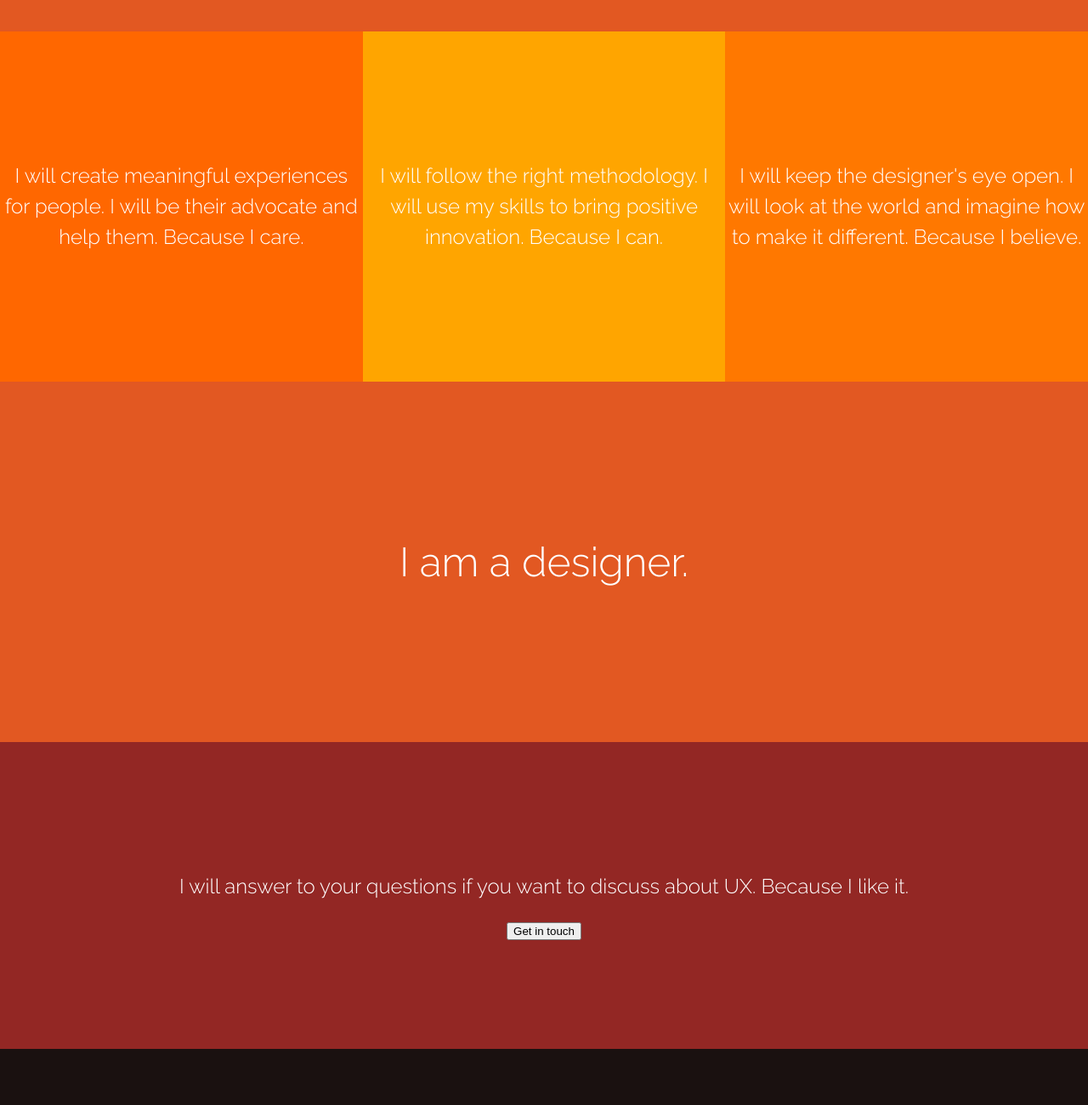
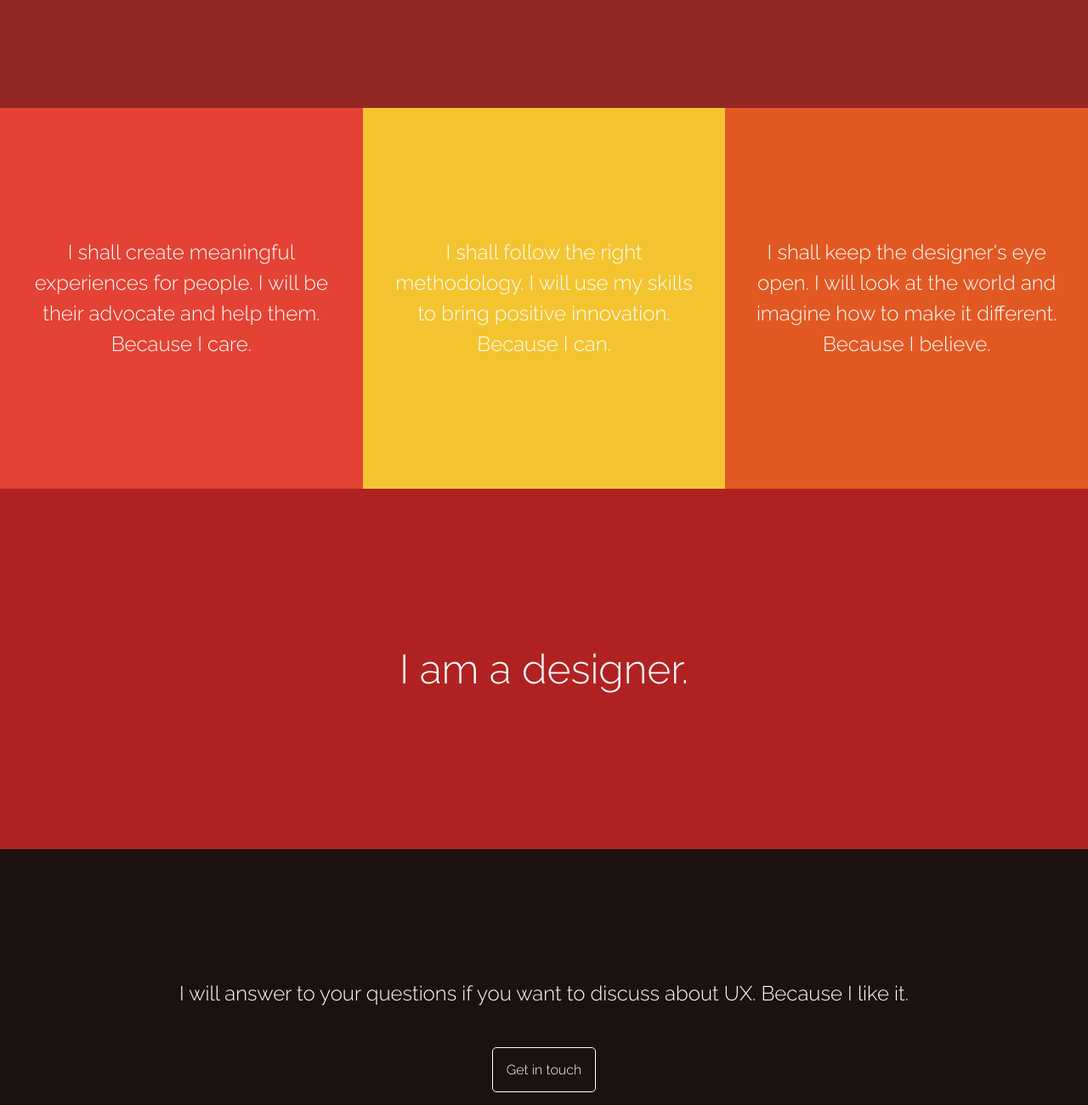
Before and after one commit to IamGoodwine/mywebsite, a plain HTML site: page index.html in a window 1280 px wide. Shown: the part 1000-2300 px from the top of the page at 85% size. Before the commit the page ends 2234 px from the top, so only its background shows below. Drawn offline with Linux system fonts and the light colour scheme.

Commit message:
Buttons, Content, Colours
- Changed from <button> to <a>.
- Added transition to hover effect.
- Changed modal verb from Will to Shall (it seems more badass)
- Tried some different colours of the Mars palette.

```diff
--- a/index.html
+++ b/index.html
@@ -23,21 +23,22 @@
 				<h2>Marco Buonvino</h2>
 				<p>User eXperience designer</p>
 				<p>Based in Milan, Italy</p>
-				<button>See my experience</button>
+				<br />
+				<a class="btn" href="#">See my experience</a>
 			</div>
 		</div>
 
 		<div class="flex-container">
 			<div class="flex-item small-card whomIdoUX">
-				<p>I will create meaningful experiences for people. I will be their advocate and help them. Because I care.</p>
+				<p>I shall create meaningful experiences for people. I will be their advocate and help them. Because I care.</p>
 			</div>
 
 			<div class="flex-item small-card howIdoUX">
-				<p>I will follow the right methodology. I will use my skills to bring positive innovation. Because I can.</p>
+				<p>I shall follow the right methodology. I will use my skills to bring positive innovation. Because I can.</p>
 			</div>
 
 			<div class="flex-item small-card whenIdoUX">
-				<p>I will keep the designer's eye open. I will look at the world and imagine how to make it different. Because I believe.</p>
+				<p>I shall keep the designer's eye open. I will look at the world and imagine how to make it different. Because I believe.</p>
 			</div>
 
 		</div>
@@ -49,7 +50,8 @@
 
 			<div class="flex-item big-card contactme">
 				<p>I will answer to your questions if you want to discuss about UX. Because I like it.</p>
-				<button>Get in touch</button>
+				<br />
+				<a class="btn" href="#">Get in touch</a>
 			</div>
 
 		</div>
--- a/style/swag.css
+++ b/style/swag.css
@@ -3,10 +3,17 @@
 /*GENERAL*/
 
 /*Palette: MARS
+
+	#F4C430 Saffron
+	#E25822 Flame
+	#E2725B Terra Cotta
+	#E34234 Vermillion
+	#B02222 Fire Brick
 	#932724 Auburn
-	#E34234 Vermillion
-	#E25822 Flame
 	#1A1110 Licorice
+	#4B3621 Cafe Noir
+	#C2B280 Ecru
+	#F3E5AB Vanilla
 	#F5F5DC Beige
 	#FFFFFF White
 */
@@ -21,6 +28,10 @@ body {
 	margin: 0;
 	padding: 0;
 
+}
+
+h1 {
+	font-size: 4rem;
 }
 
 .flex-container {
@@ -49,7 +60,27 @@ body {
 	flex-shrink: 1;
 	flex-basis: 12.5rem;*/
 	flex: 1 1 12.5rem;
-	padding: 10% 0;
+	padding: 10% 2%;
+}
+
+.btn {
+	border: solid 1px white;
+	background: none;
+	color: white;
+	border-radius: 0.3125rem;
+	padding: 1rem;
+	font-size: 1rem;
+	text-decoration: none;
+	-webkit-transition: background 0.5s, border 0.5s, color 0.5s; /* Safari */
+    transition: background 0.5s, border 0.5s color 0.5s;
+}
+
+.btn:hover {
+	background: #F4C430;
+	border: solid 1px #F4C430;
+	color: #1A1110;
+	-webkit-transition: background 0.5s, border 0.5s, color 0.5s; /* Safari */
+    transition: background 0.5s, border 0.5s color 0.5s;
 }
 
 /*SPECIFIC*/
@@ -65,32 +96,32 @@ body {
 }
 
 .its-a-me h2 {
-	font-size: 4rem;
+	font-size: 5rem;
 }
 
 .mantra {
 	order: 2;
-	background: #E25822;
+	background: #932724;
 	font-size: 2rem;
 }
 
 .whomIdoUX {
-	background: #ff6700;
+	background: #E34234;
 }
 
 .howIdoUX {
-	background: orange;
+	background: #F4C430;
 }
 
 .whenIdoUX {
-	background: #ff7800;
+	background: #E25822;
 }
 
 .whoamI {
-	background: #E25822;
+	background: #B02222;
 	font-size: 3rem;
 }
 
 .contactme {
-	background: #932724;
+	background: #1A1110;
 }
```
